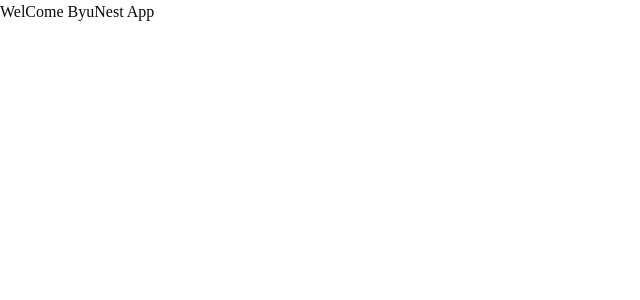
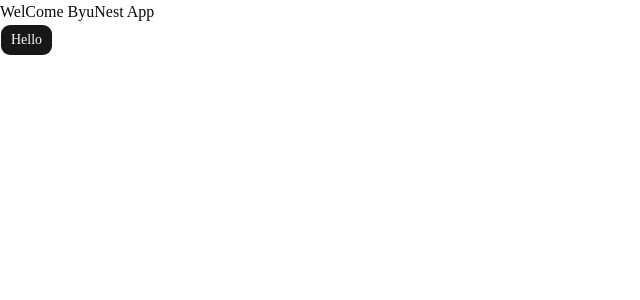
Before and after one commit to Naofel-Badsha/nextjs-ecommerce-2, a Next.js app: page / in a window 1280 px wide. Shown: the top 300 px of the page, without its empty margins (0-640 px from the left). Built offline with nearby package versions, Linux system fonts and the light colour scheme.

Commit message:
addedd shadcen

```diff
--- a/src/app/page.tsx
+++ b/src/app/page.tsx
@@ -1,8 +1,10 @@
+import { Button } from "@/components/ui/button";
 
 export default function Home() {
   return (
     <div className="">
       <h1 className="">WelCome ByuNest App</h1>
+      <Button>Hello</Button>
     </div>
   );
 }
```
